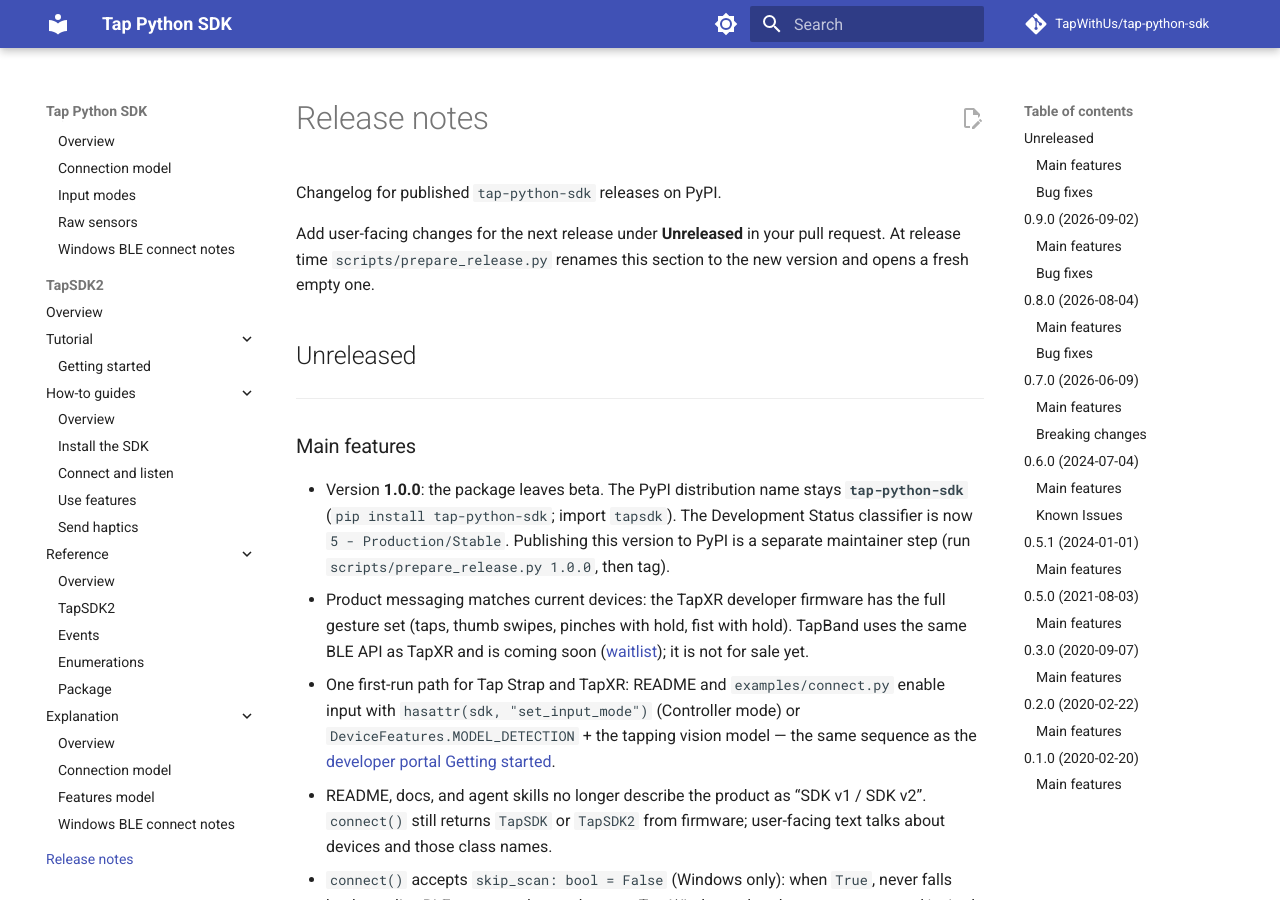
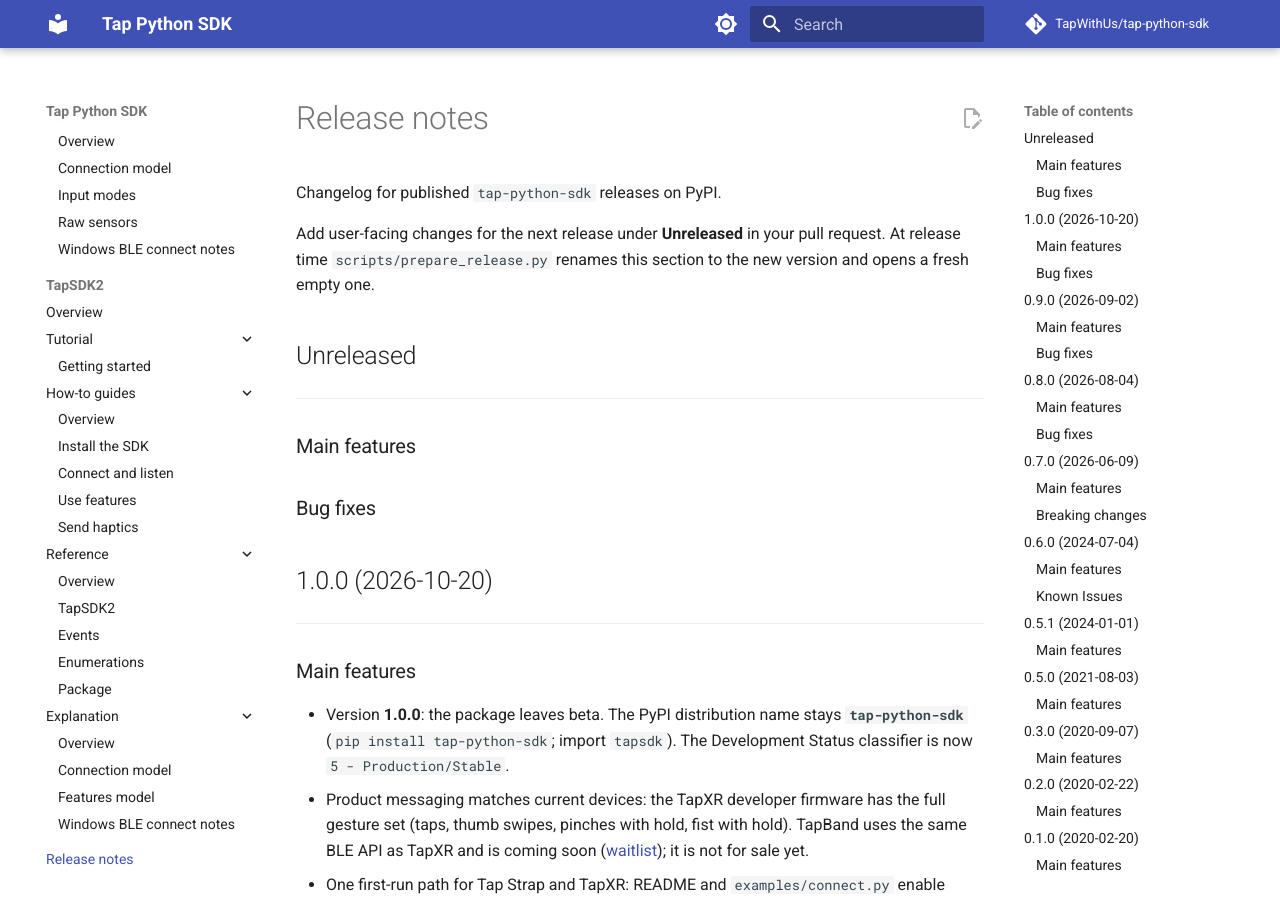
Before and after one commit to TapWithUs/tap-python-sdk, an MkDocs documentation site: the page built from docs/release-notes.md, in a window 1280 px wide and 900 px high. Built offline with MkDocs 1.6.1 and Material for MkDocs 9.7.7, drawn with Linux system fonts in a browser that asks for light colours; comment, search, counter and statistics services are not loaded; the version menu is left out.

Commit message:
Release 1.0.0
Co-authored-by: Liron Ilouz <ilouzl@users.noreply.github.com>

```diff
--- a/docs/release-notes.md
+++ b/docs/release-notes.md
@@ -10,7 +10,13 @@ new version and opens a fresh empty one.
 ______________________
 ### Main features
 
-* Version **1.0.0**: the package leaves beta. The PyPI distribution name stays **`tap-python-sdk`** (`pip install tap-python-sdk`; import `tapsdk`). The Development Status classifier is now `5 - Production/Stable`. Publishing this version to PyPI is a separate maintainer step (run `scripts/prepare_release.py 1.0.0`, then tag).
+### Bug fixes
+
+## 1.0.0 (2026-10-20)
+______________________
+### Main features
+
+* Version **1.0.0**: the package leaves beta. The PyPI distribution name stays **`tap-python-sdk`** (`pip install tap-python-sdk`; import `tapsdk`). The Development Status classifier is now `5 - Production/Stable`.
 * Product messaging matches current devices: the TapXR developer firmware has the full gesture set (taps, thumb swipes, pinches with hold, fist with hold). TapBand uses the same BLE API as TapXR and is coming soon ([waitlist](https://www.tapwithus.com/tapband-waitlist/)); it is not for sale yet.
 * One first-run path for Tap Strap and TapXR: README and `examples/connect.py` enable input with `hasattr(sdk, "set_input_mode")` (Controller mode) or `DeviceFeatures.MODEL_DETECTION` + the tapping vision model — the same sequence as the [developer portal Getting started](https://dev.tapwithus.com/docs/getting-started/).
 * README, docs, and agent skills no longer describe the product as “SDK v1 / SDK v2”. `connect()` still returns `TapSDK` or `TapSDK2` from firmware; user-facing text talks about devices and those class names.
```
